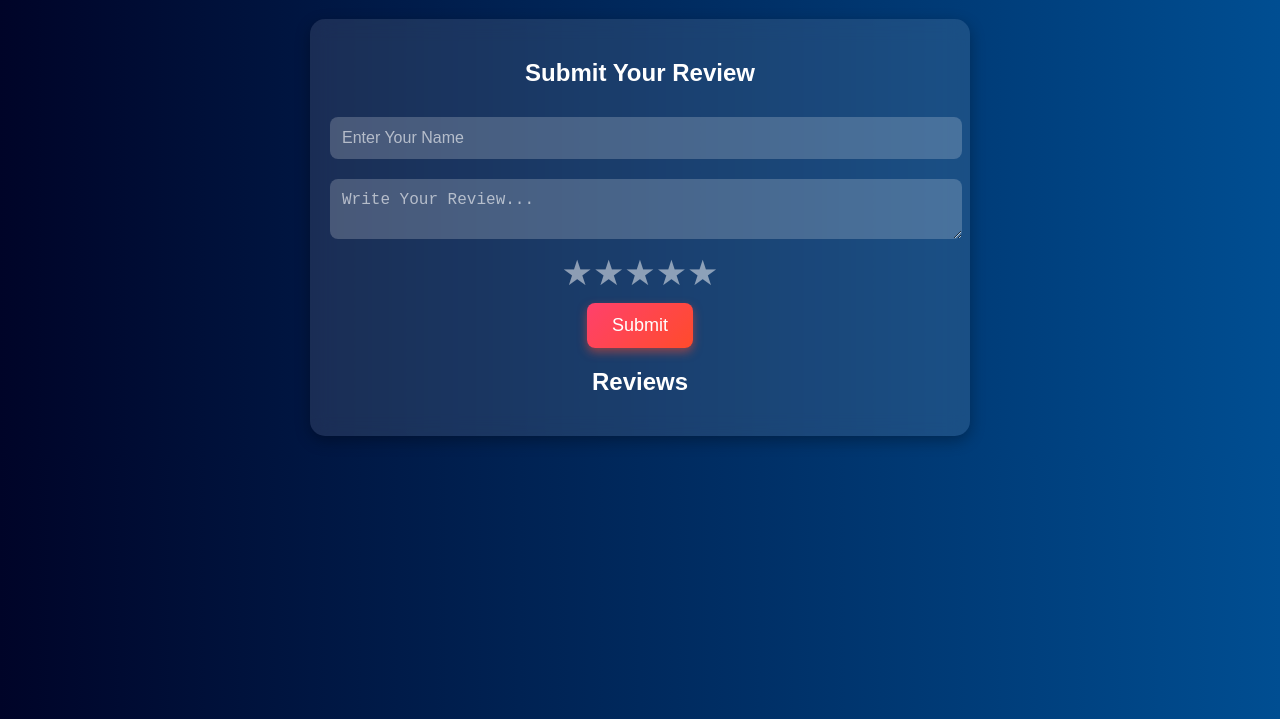
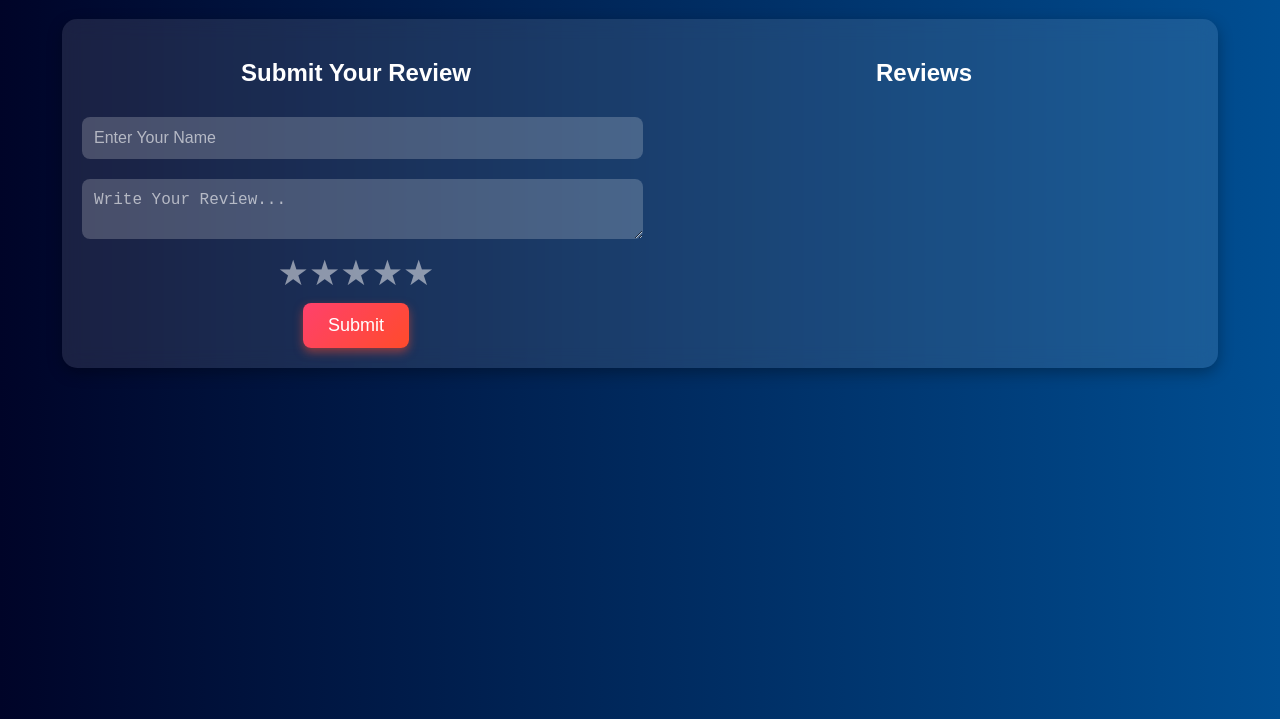
Before and after one commit to Vimalnegi03/Review_System, a plain HTML site: page index.html in a window 1280 px wide. Shown: the part 81-800 px from the top of the page. Drawn offline with Linux system fonts and the light colour scheme.

Commit message:
minor css updates

```diff
--- a/index.html
+++ b/index.html
@@ -9,6 +9,7 @@
 <body>
   <h1>Review Collector</h1>
   <div class="review-container">
+    <div class="review-form">
       <h2>Submit Your Review</h2>
       <input type="text" id="username" placeholder="Enter Your Name">
       <textarea id="reviewText" placeholder="Write Your Review..."></textarea>
@@ -19,11 +20,12 @@
         <span class="star" data-value="4">★</span>
         <span class="star" data-value="5">★</span>
       </div>
-
       <button id="submitReview">Submit</button>
-
+    </div>
+    <div class="reviews-panel">
       <h2>Reviews</h2>
       <div id="reviewsList"></div>
+    </div>
   </div>
   <script src="script.js"></script>
 </body>
--- a/style.css
+++ b/style.css
@@ -1,4 +1,3 @@
-
 body {
     font-family: "Poppins", sans-serif;
     background: linear-gradient(to right, #000428, #004e92);
@@ -7,9 +6,15 @@ body {
     margin: 0;
     padding: 20px;
   }
-
+  h2{
+    text-align: center;
+  }
+  /* Main Container */
   .review-container {
-    width: 50%;
+    display: flex;
+    justify-content: center;
+    gap: 20px;
+    width: 90%;
     margin: auto;
     background: rgba(255, 255, 255, 0.1);
     backdrop-filter: blur(10px);
@@ -23,6 +28,20 @@ body {
     transform: scale(1.02);
   }
 
+  /* Review Form Section */
+  .review-form {
+    flex: 1;
+    min-width: 300px;
+  }
+
+  /* Reviews Panel Section */
+  .reviews-panel {
+    flex: 1;
+    min-width: 300px;
+    text-align: left;
+  }
+
+  /* Inputs and Textarea */
   input, textarea {
     width: 98%;
     padding: 12px;
@@ -44,7 +63,7 @@ input:focus, textarea:focus {
     background: rgba(255, 255, 255, 0.3);
   }
 
-
+  /* Star Rating */
   .star-rating {
     display: flex;
     justify-content: center;
@@ -64,6 +83,7 @@ input:focus, textarea:focus {
     transform: scale(1.2);
   }
 
+  /* Button */
   button {
     background: linear-gradient(135deg, #ff416c, #ff4b2b);
     color: white;
@@ -82,6 +102,7 @@ button:hover {
     box-shadow: 0 6px 15px rgba(255, 75, 43, 0.7);
   }
 
+  /* Reviews List Styling */
   #reviewsList {
     margin-top: 20px;
   }
@@ -102,7 +123,6 @@ button:hover {
     transform: scale(1.02);
   }
 
-
   @keyframes fadeIn {
     to {
       opacity: 1;
```
Lines whose indentation alone changed are shown as unchanged.
